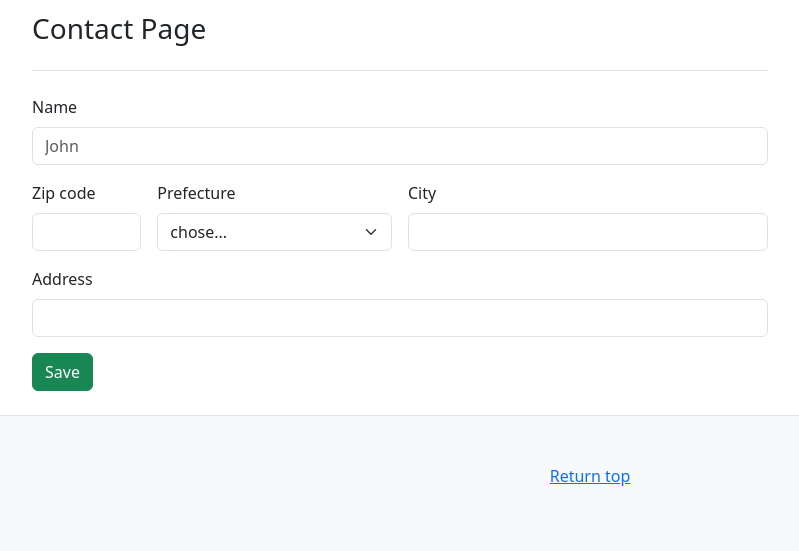
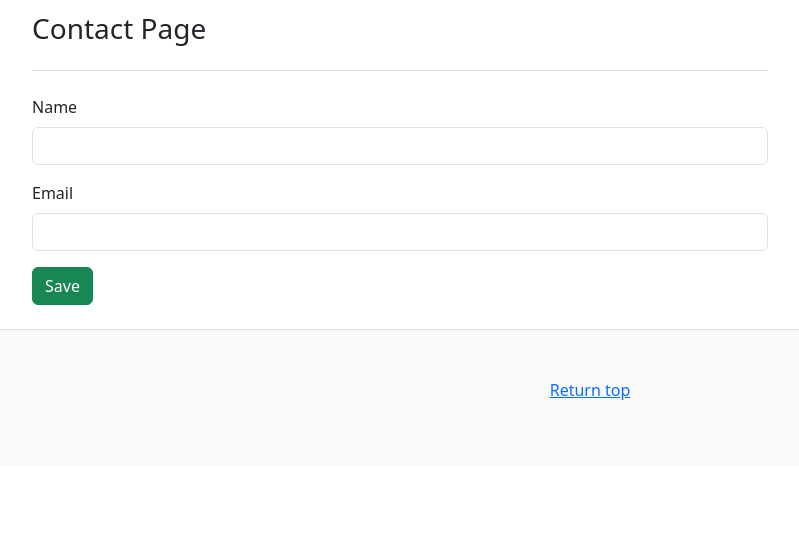
Before and after one commit to liberbell/dj13, a Django app: template project1/templates/mysite/contact.html in a window 1280 px wide. Shown: the part 151-702 px from the top of the page, without its empty margins (50-849 px from the left). Run offline with Django 5.2, Linux system fonts and the light colour scheme; the template is opened without the code that fills it, so the values that code supplies are empty.

Commit message:
contact2

```diff
--- a/project1/templates/mysite/contact.html
+++ b/project1/templates/mysite/contact.html
@@ -11,39 +11,12 @@
 
                 <div class="col-12">
                     <label class="form-label">Name</label>
-                    <input type="text" class="form-control" id="id_username" name="username" placeholder="John" value="{{ user.profile.username }}">
-                </div>
-
-                <div class="col-md-2">
-                    <label class="form-label">Zip code</label>
-                    <input type="text" class="form-control" id="id_zip" name="zipcode" value="{{ user.profile.zipcode}}">
-                </div>
-
-                <div class="col-md-4">
-                    <label class="form-label">Prefecture</label>
-                    <select name="prefecture" id="id_prefecture" class="form-select">
-                        <option selected>chose...</option>
-                        <option>Tokyo</option>
-                        <option>Kanagawa</option>
-                        <option>Osaka</option>
-                        <option>Hyogo</option>
-                        <option>Kyoto</option>
-                        <option>Okinawa</option>
-                        <option>Hokkaido</option>
-                        <option>Aichi</option>
-                        <option>Kagawa</option>
-                        <option>Saitama</option>
-                    </select>
-                </div>
-
-                <div class="col-md-6">
-                    <label class="form-label">City</label>
-                    <input type="text" class="form-control" id="id_city" name="city" placeholder="" value="{{ user.profile.city }}">
+                    <input type="text" class="form-control" id="id_name" name="name">
                 </div>
 
                 <div class="col-12">
-                    <label class="form-label">Address</label>
-                    <input type="text" class="form-control" id="id_address" name="address" placeholder="" value="{{ user.profile.address }}">
+                    <label class="form-label">Email</label>
+                    <input type="text" class="form-control" id="id_email" name="email">
                 </div>
 
                 <div class="col-12">
```
